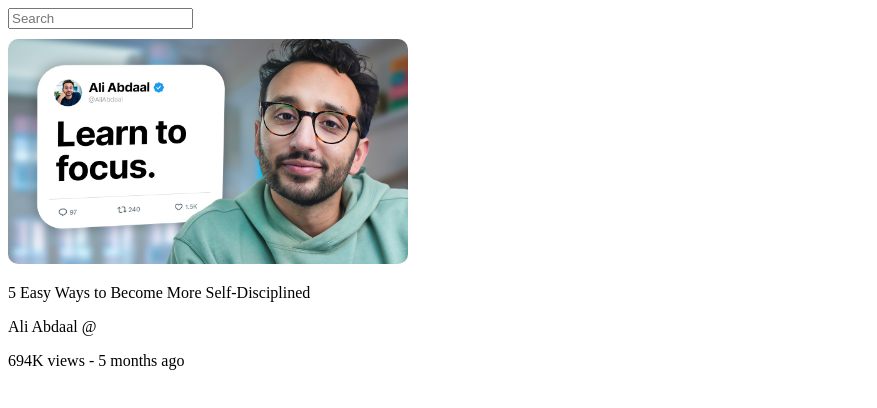
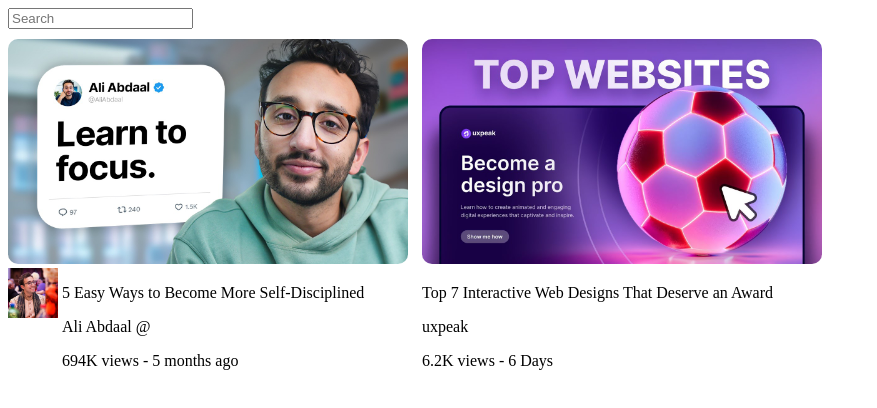
Before and after one commit to Its-SuperNova/Youtube-clone, a plain HTML site: page index.html in a window 1280 px wide. Shown: the whole page, without its empty margins (0-877 px from the left). Drawn offline with Linux system fonts and the light colour scheme.

Commit message:
created the thumbnail layout

```diff
--- a/index.html
+++ b/index.html
@@ -1,22 +1,39 @@
 <!DOCTYPE html>
 <html lang="en">
   <head>
-    <meta charset="UTF-8">
-    <meta name="viewport" content="width=device-width, initial-scale=1.0">
+    <meta charset="UTF-8" />
+    <meta name="viewport" content="width=device-width, initial-scale=1.0" />
     <title>Youtube-Clone</title>
-    <link rel="stylesheet" href="/styles.css">
+    <link rel="stylesheet" href="/styles.css" />
   </head>
   <body>
-    <input type="text" placeholder="Search">
-    <div class="video">
-            <div class="thum-container">
-                <img class="thumbnail" src="/Assets/images/thumbnail/thumbnail-1.jpg" alt="">
+    <input type="text" placeholder="Search" />
+    <div class="video-preview">
+      <div class="thumbnail-row">
+        <img
+          class="thumbnail"
+          src="/Assets/images/thumbnail/thumbnail-1.jpg"
+          alt=""
+        />
       </div>
       <div class="video-info">
-                <p>5 Easy Ways to Become More Self-Disciplined</p>
+        <div class="channel-picture"> <img class="profile"src="./Assets/images/channel/p-1.jpg" alt="" /></div>
+        <div class="video-content">
+          <p class="video-title">5 Easy Ways to Become More Self-Disciplined</p>
           <p>Ali Abdaal @</p>
           <p>694K views - 5 months ago</p>
         </div>
       </div>
+    </div>
+    <div class="video-preview">
+      <img
+        class="thumbnail"
+        src="/Assets/images/thumbnail/thumbnail-2.jpg"
+        alt=""
+      />
+      <p>Top 7 Interactive Web Designs That Deserve an Award</p>
+      <p>uxpeak</p>
+      <p>6.2K views - 6 Days</p>
+    </div>
   </body>
 </html>
--- a/styles.css
+++ b/styles.css
@@ -6,6 +6,19 @@
     width: 400px;
     border-radius: 10px;
 }
-.video-info{
+.video-preview{
     width: 400px;
+    display: inline-block;
+    margin-right: 10px;
 }
+.channel-picture{
+    display: inline-block;
+    width: 50px;
+    vertical-align: top;
+}
+.profile{
+    width: 100%;
+}
+.video-content{
+    display: inline-block;
+}
```
Also changed, not shown: Assets/images/channel/p-1.jpg (added), Assets/images/thumbnail/thumbnail-2.jpg (added). Lines whose indentation alone changed are shown as unchanged.
